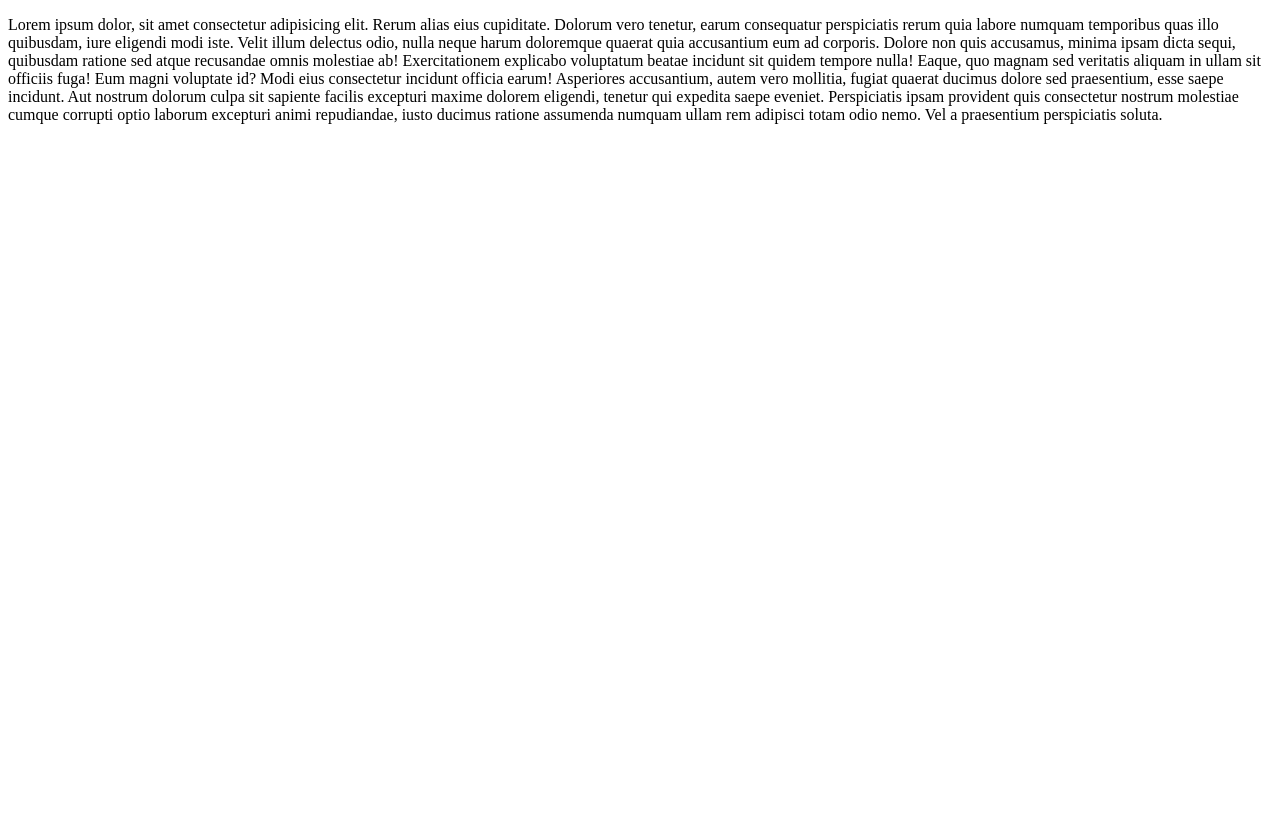
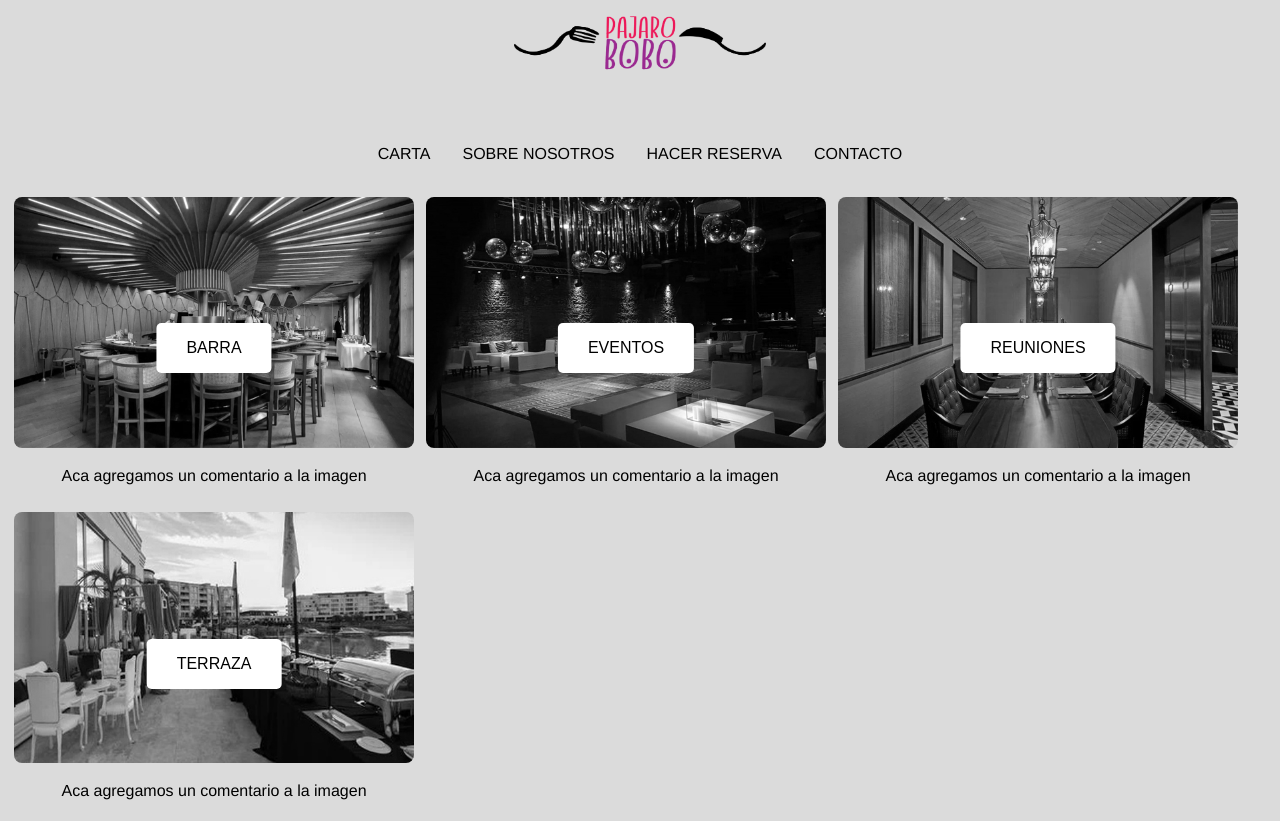
Before and after one commit to ngalda/TP22527, a plain HTML site: page reservaahora.html in a window 1280 px wide. Before the commit the page ends 800 px from the top, so only its background shows below. Drawn offline with Linux system fonts and the light colour scheme.

Commit message:
se vinieron cambios completo a la pagina

```diff
--- a/css/menu.css
+++ /dev/null
@@ -1,20 +0,0 @@
-body {
-    background-color: rgb(94, 112, 94);
-    text-align: center;
-
-}
-
-input[type=text] {
-    width: 130px;
-    -webkit-transition: width 0.4s ease-in-out;
-    transition: width 0.4s ease-in-out;
-  }
-
-input[type=text]:focus {
-    width: 100%;
-  }
-
-  h1{
-    color:  rgb(255, 255, 255);
-    font-family: Arial, Helvetica, sans-serif;
-  }
--- a/css/miestilo.css
+++ /dev/null
@@ -1,75 +0,0 @@
-
-body {
-    background-color: rgb(94, 112, 94);
-    text-align: center;
-
-}
-
-.uno{
-    color:  rgb(255, 255, 255);
-    font-family: Arial, Helvetica, sans-serif;
-    font-size: small;
-    height: 80px;
-    width: 50%;
-    /*esto me centraba el div en el medio de la pagina*/
-    /*display: inline-block; */
-    text-align: center;
-    margin: auto;
-}
-
-
-.fondo{
-    background-color: rgb(66, 66, 66);
-    width: 800px;
-    margin: 0 auto;
-    padding: 50px;
-    text-align: center;
-}
-.m-boton {
-    font-family: Arial, Helvetica, sans-serif;
-    background-color: rgb(2, 5, 2) ;
-    color: rgb(144, 86, 110);
-    padding: 15px 25px;
-    border-style: none;
-    text-decoration: none;
-    border-radius: 5px;
-    transition: 0.8s;
-
-
-}
-.m-boton:hover {
-    background-color: rgb(144, 86, 110);
-    color: white;
-}
-
-
-.contenedorboton{
-    max-width: 100px;
-    height: 200px;
-    margin: auto;
-    display: flex;
-    align-items: center;
-    justify-content: center;
-}
-.boton1{
-    margin-right: 20px;
-    width: 100px;
-    height: 100px;
-    background-color: rgb(144, 86, 110);
-    border-radius: 10px;
-    border: none;
-    color: white;
-    font-size: 60px;
-    cursor: pointer;
-    transition: 0.7s ease all;
-}
-.boton1:hover {
-    background-color: white;
-    color: rgb(144, 86, 110);
-}
-
-
-.copy{
-    color:  rgb(255, 255, 255);
-    font-family: Arial, Helvetica, sans-serif;
-}
--- /dev/null
+++ b/css/miestiloindex.css
@@ -0,0 +1,95 @@
+body {
+    background-color: rgb(219, 219, 219);
+    text-align: center;
+}
+
+.logo {
+    max-width: 20%;
+    max-height: 20%;
+    cursor: pointer;
+}
+
+nav {
+    height: 60px;
+    font-family: Helvetica;
+}
+
+nav ul {
+    list-style: none;
+    display: inline-block;
+    padding: 18px;
+    overflow: hidden;
+    background-color: transparent;
+}
+
+nav ul li{
+    float: left;
+    margin-top: 20px;
+}
+
+nav ul li a {
+    display: block;
+    color: black;
+    text-align: center;
+    padding: 14px 16px;
+    text-decoration: none;
+}
+
+nav ul li a:hover {
+    background-color: purple;
+    color: white;
+}
+
+/* ACA COMIENZA EL CSS DE RESERVAR*/
+
+.titulo {
+    font-family: Helvetica;
+}
+
+.gallery {
+    position: relative;
+    margin: 6px;
+    /*border: 1px solid #ccc;*/
+    float: left;
+    width: 400px;
+    filter: grayscale(100%);
+}
+
+.gallery:hover {
+    /*border: 1px solid;*/
+    filter: none;
+
+}
+
+.imagenes {
+    width: 100%;
+    height: auto;
+    border-radius: 8px;
+
+}
+
+.descripcion {
+    font-family: Helvetica;
+    padding: 15px;
+    text-align: center;
+}
+
+.boton {
+    position: absolute;
+    top: 50%;
+    left: 50%;
+    transform: translate(-50%, -50%);
+    -ms-transform: translate(-50%, -50%);
+    background-color: white;
+    color: black;
+    font-size: 16px;
+    padding: 16px 30px;
+    border: none;
+    cursor: pointer;
+    border-radius: 5px;
+    text-align: center;
+}
+.boton:hover {
+    background-color: purple;
+    color: white;
+}
--- a/reservaahora.html
+++ b/reservaahora.html
@@ -4,16 +4,64 @@
     <meta charset="UTF-8">
     <meta http-equiv="X-UA-Compatible" content="IE=edge">
     <meta name="viewport" content="width=device-width, initial-scale=1.0">
-    <title>reserva ahora</title>
+    <link rel="icon" href="img/pbicono.ico">
+
+    <title>Reservar</title>
+
+    <link rel="stylesheet" href="css/miestiloindex.css">
+
 </head>
 <body>
 
-    <p>Lorem ipsum dolor, sit amet consectetur adipisicing elit. Rerum alias eius cupiditate. Dolorum vero tenetur, earum consequatur perspiciatis rerum quia labore numquam temporibus quas illo quibusdam, iure eligendi modi iste.
-    Velit illum delectus odio, nulla neque harum doloremque quaerat quia accusantium eum ad corporis. Dolore non quis accusamus, minima ipsam dicta sequi, quibusdam ratione sed atque recusandae omnis molestiae ab!
-    Exercitationem explicabo voluptatum beatae incidunt sit quidem tempore nulla! Eaque, quo magnam sed veritatis aliquam in ullam sit officiis fuga! Eum magni voluptate id? Modi eius consectetur incidunt officia earum!
-    Asperiores accusantium, autem vero mollitia, fugiat quaerat ducimus dolore sed praesentium, esse saepe incidunt. Aut nostrum dolorum culpa sit sapiente facilis excepturi maxime dolorem eligendi, tenetur qui expedita saepe eveniet.
-    Perspiciatis ipsam provident quis consectetur nostrum molestiae cumque corrupti optio laborum excepturi animi repudiandae, iusto ducimus ratione assumenda numquam ullam rem adipisci totam odio nemo. Vel a praesentium perspiciatis soluta.</p>
+    <header>
+        <div>
+            <a href="javascript: history.go(-1)"><img class="logo" src="img/pb logo.png" alt="pajarobobologo" ></a>
+        </div>
 
+        <nav>
+            <ul>
+                <li>
+                    <a class="activo" href="carta.html"> CARTA</a>
+                </li>
+                <li>
+                    <a class="activo" href="sobrenosotros.html">SOBRE NOSOTROS</a>
+                </li>
+                <li>
+                    <a class="activo" href="reservaahora.html">HACER RESERVA</a>
+                </li>
+                <li>
+                    <a class="activo" href="contacto.html">CONTACTO</a>
+                </li>
+
+            </ul>
+        </nav>
+        <br><br><br>
+
+        <div class="gallery">
+            <img class="imagenes" src="img/para barra.jpg" alt="imagen barra" width="300" height="188">
+            <div class="descripcion">Aca agregamos un comentario a la imagen</div>
+            <button class="boton">BARRA</button>
+        </div>
+
+        <div class="gallery">
+            <img class="imagenes" src="img/para eventos.jpg" alt="imagen eventos" width="300" height="188">
+            <div class="descripcion">Aca agregamos un comentario a la imagen</div>
+            <button class="boton">EVENTOS</button>
+        </div>
+
+        <div class="gallery">
+            <img class="imagenes" src="img/para reuniones.jpg" alt="imagen reuniones" width="300" height="188">
+            <div class="descripcion">Aca agregamos un comentario a la imagen</div>
+            <button class="boton">REUNIONES</button>
+        </div>
+
+        <div class="gallery">
+            <img class="imagenes" src="img/para terraza.jpg" alt="imagen terraza" width="300" height="188">
+            <div class="descripcion">Aca agregamos un comentario a la imagen</div>
+            <a href=""><button class="boton">TERRAZA</button></a>
+        </div>
+
+    </header>
 
 </body>
 </html>
```
Also changed, not shown: carta.html (renamed from nuestracocina.html, +5 -3 lines), contacto.html (+6 -1 lines), index.html (+29 -25 lines), sobrenosotros.html (+56 -2 lines), css/carta.css (added), img/para barra.jpg (added), img/para eventos.jpg (added), img/para reuniones.jpg (added), img/para terraza.jpg (added), img/pb logo.png (added).
